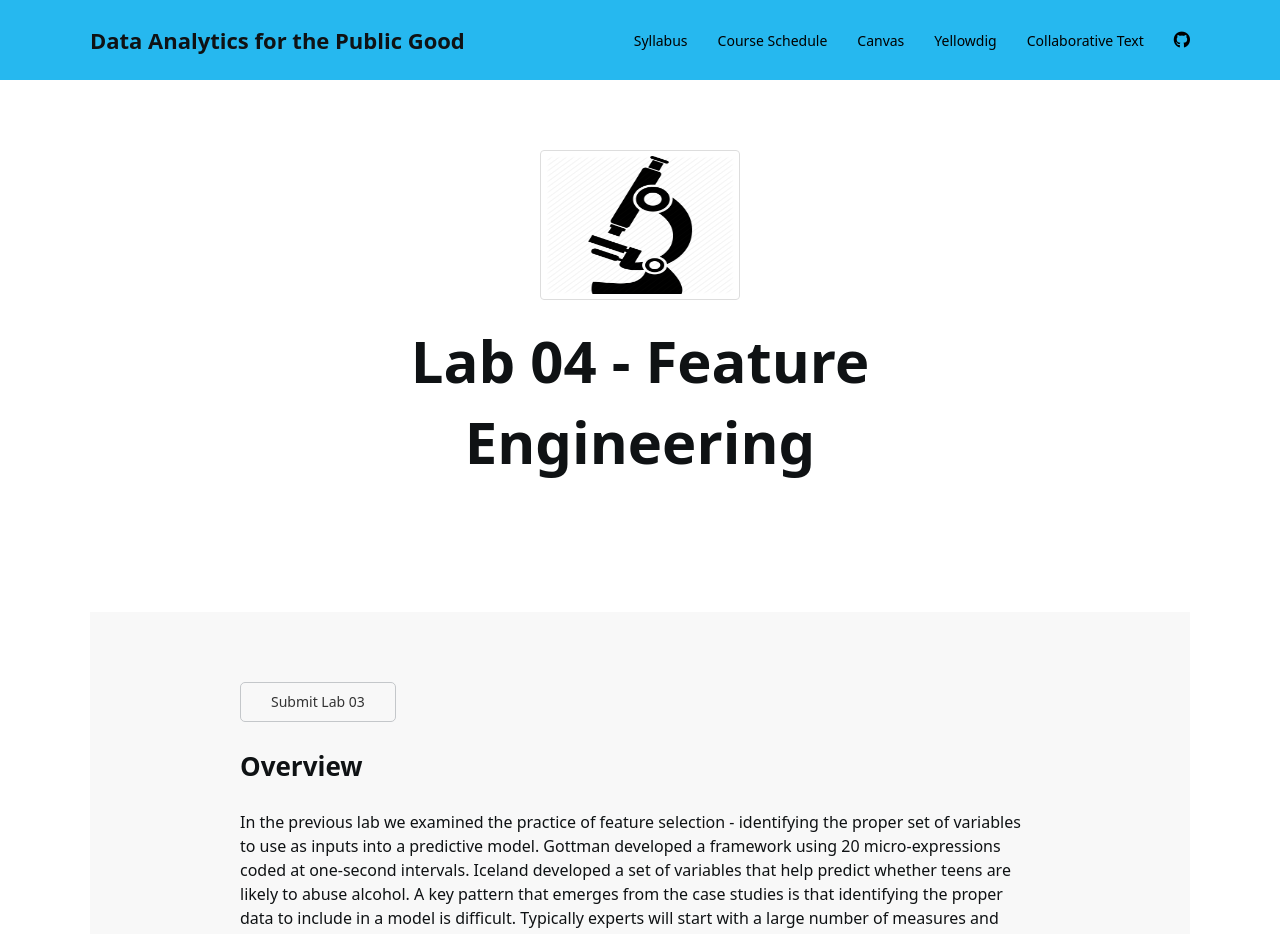
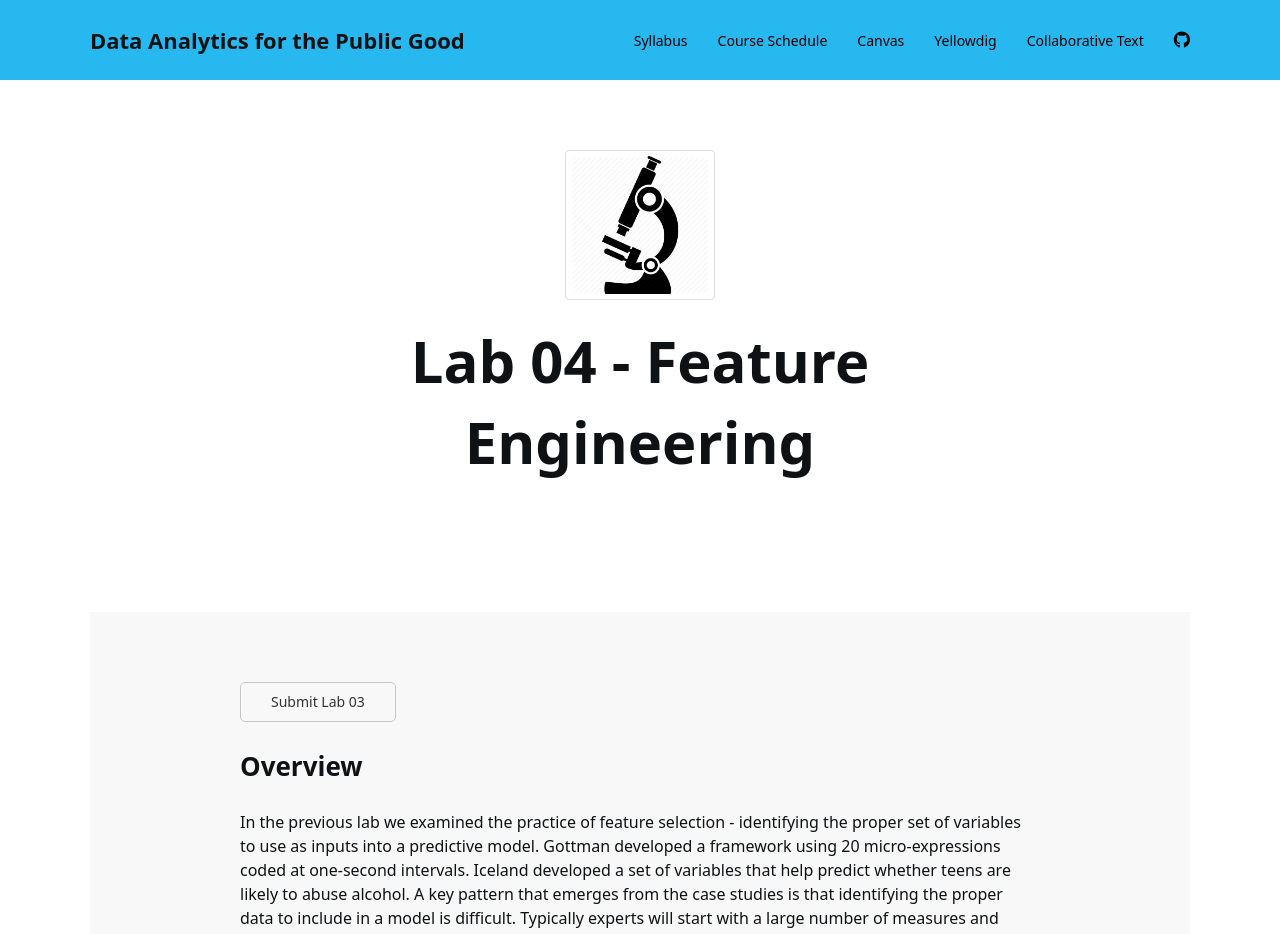
Before and after one commit to DS4PS/course-asu-paf-586-summer-2019, a Jekyll site: the page built from lab-04-feature-engineering.md, in a window 1280 px wide. Shown: the top 934 px of the page. Built offline with Jekyll 4.4.1, drawn with Linux system fonts in a browser that asks for light colours; nearby versions of some CDN libraries; a style sheet for code colours, icons or effects is not loaded.

Commit message:
Update lab.html

```diff
--- a/_layouts/lab.html
+++ b/_layouts/lab.html
@@ -40,7 +40,7 @@
 <div class="uk-section section-hero .uk-width-1-1"  data-uk-scrollspy="cls: uk-animation-slide-bottom-medium; repeat: true">
     <div class="uk-container uk-container-small">
         {% if page.image %}
-        <p class="hero-image uk-text-center"><img src="{{ site.post_assets | absolute_url }}{{ page.image }}" alt="Hero" style="width:200px;"></p>
+        <p class="hero-image uk-text-center"><img src="{{ site.post_assets | absolute_url }}{{ page.image }}" alt="Hero" style="width:150px;"></p>
         {% endif %}
         <h2 class="uk-heading-hero uk-text-center uk-margin-remove-top uk-margin-remove-bottom " >{{ page.title }}</h2>
 
```
